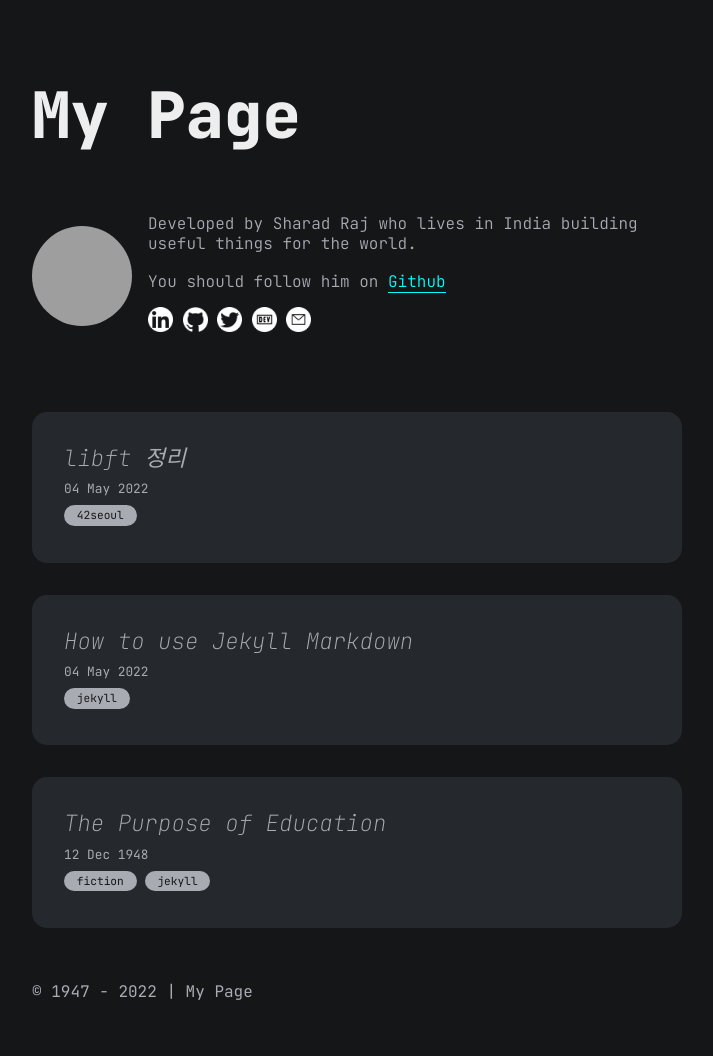
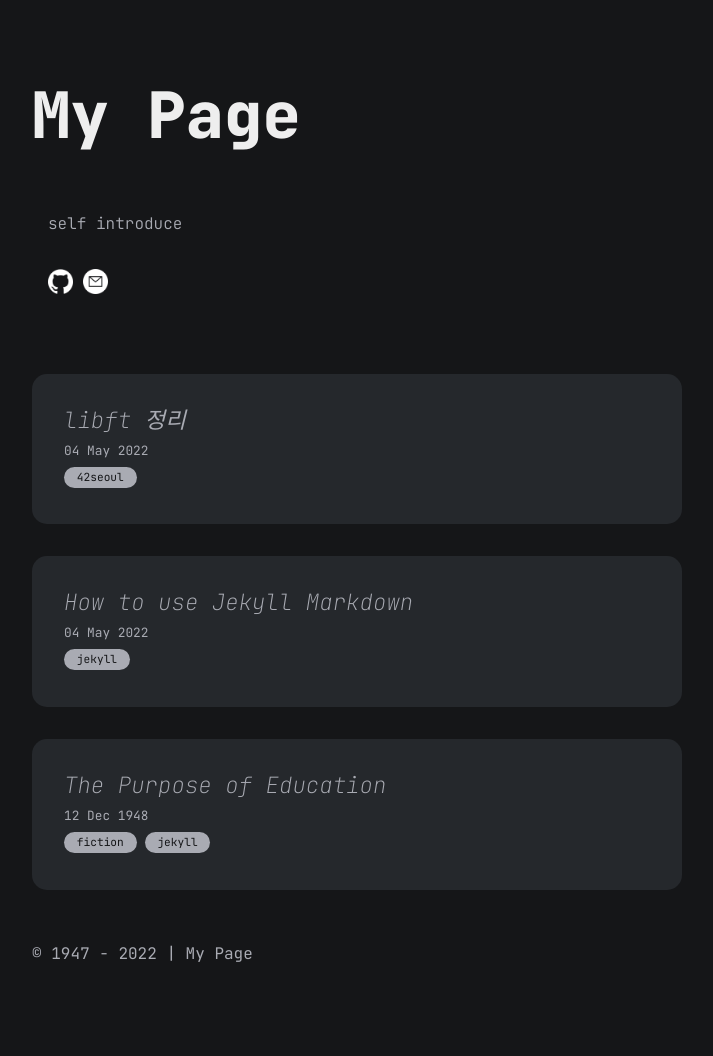
Before and after one commit to Victra15/Victra15.github.io, a Jekyll site: the page built from index.md, in a window 1280 px wide. Shown: the whole page, without its empty margins (283-996 px from the left). Built offline with Jekyll 4.4.1, drawn with Linux system fonts in a browser that asks for light colours; after the commit the page ends 1018 px from its top, so only the background shows below that; grey boxes are pictures that could not be loaded.

Commit message:
change profile

```diff
--- a/_data/author.yml
+++ b/_data/author.yml
@@ -1,23 +1,16 @@
-name: Sharad Raj
-dp: https://avatars2.githubusercontent.com/u/36638057?s=460&u=0cbe4fd6b5a3655d91b3eb86db834d0829a0c086&v=4
+name: Yongtae Lee
+dp:
 description: "
   <p>
-    Developed by Sharad Raj who lives in India building useful things for the world.
+    self introduce
   </p>
   <br/>
   <p>
-    You should follow him on <a href='https://github.com/sharadcodes' target='_blank'>Github</a>
   </P>
 "
-email: dev_sharad@outlook.com
+email: yolee@student.42seoul.kr
 contact:
-  - title: linkedin
-    url: https://www.linkedin.com/in/srsmaurya
   - title: github
-    url: https://github.com/sharadcodes
-  - title: twitter
-    url: https://twitter.com/sharadcodes
-  - title: dev
-    url: https://dev.to/sharadcodes
+    url: https://github.com/Victra15
   - title: email
-    url: mailto:dev_sharad@outlook.com
+    url: mailto:yolee@student.42seoul.kr
```
